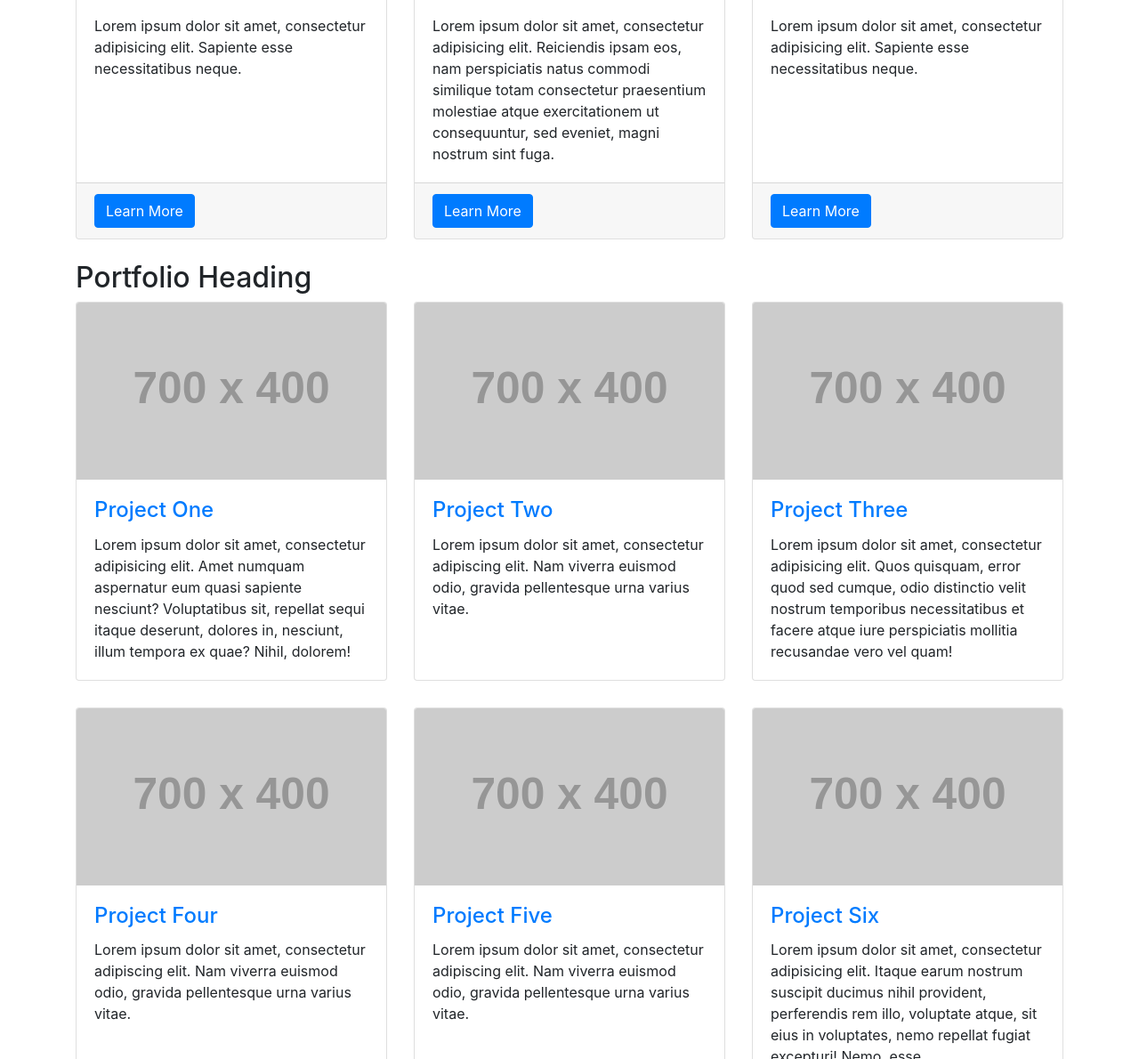
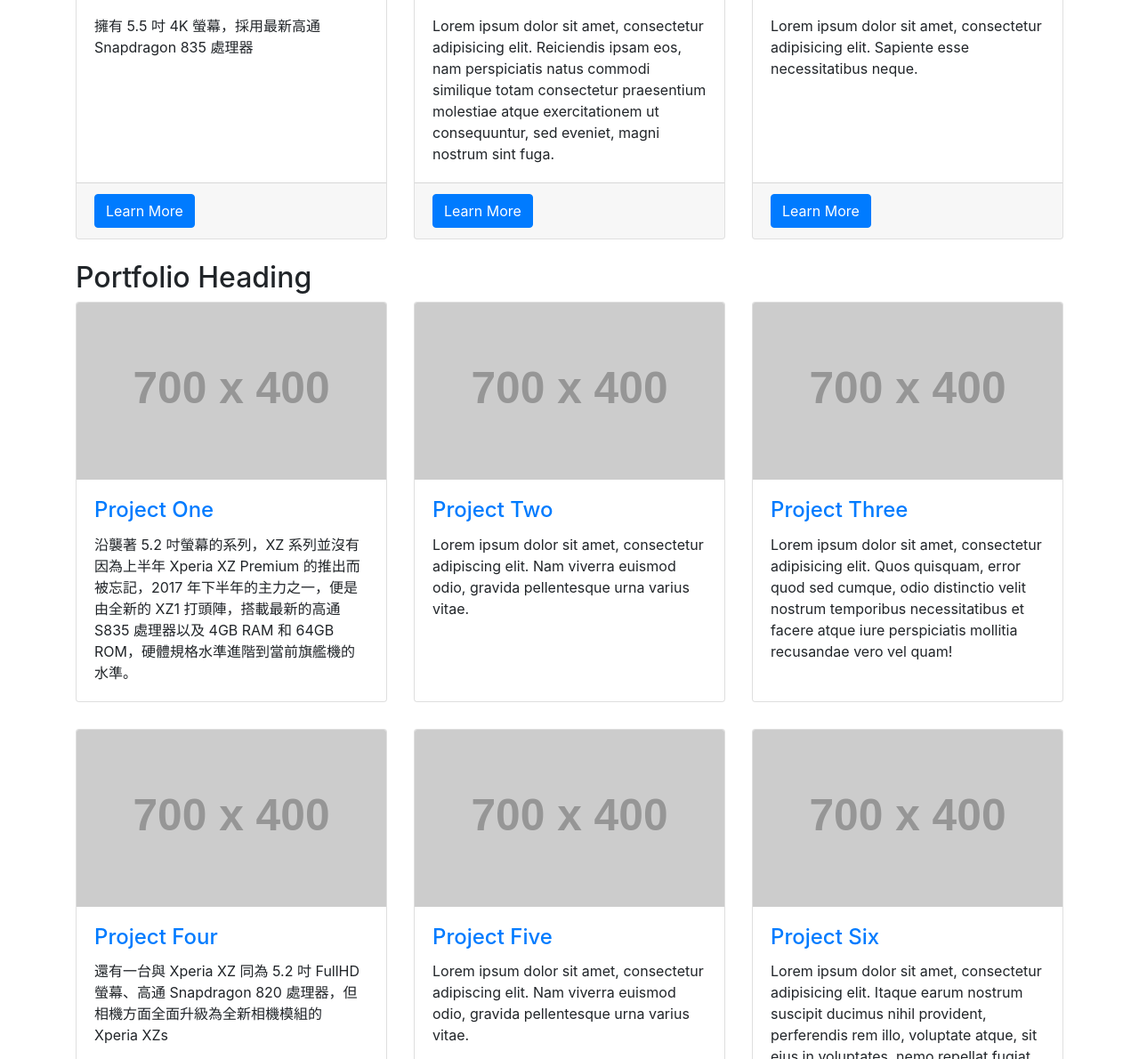
Before and after one commit to clut10537/git-Demo, a website: page index.html in a window 1280 px wide. Shown: the part 730-1920 px from the top of the page at 89% size. Drawn offline with Linux system fonts and the light colour scheme; placeholder pictures from the web are drawn by us.

Commit message:
SONY content

```diff
--- a/index.html
+++ b/index.html
@@ -129,7 +129,8 @@
           <div class="card h-100">
             <h4 class="card-header">Card Title</h4>
             <div class="card-body">
-              <p class="card-text">Lorem ipsum dolor sit amet, consectetur adipisicing elit. Sapiente esse necessitatibus neque.</p>
+              <p class="card-text">
+                擁有 5.5 吋 4K 螢幕，採用最新高通 Snapdragon 835 處理器
             </div>
             <div class="card-footer">
               <a href="#" class="btn btn-primary">Learn More</a>
@@ -172,7 +173,7 @@
               <h4 class="card-title">
                 <a href="#">Project One</a>
               </h4>
-              <p class="card-text">Lorem ipsum dolor sit amet, consectetur adipisicing elit. Amet numquam aspernatur eum quasi sapiente nesciunt? Voluptatibus sit, repellat sequi itaque deserunt, dolores in, nesciunt, illum tempora ex quae? Nihil, dolorem!</p>
+              <p class="card-text">沿襲著 5.2 吋螢幕的系列，XZ 系列並沒有因為上半年 Xperia XZ Premium 的推出而被忘記，2017 年下半年的主力之一，便是由全新的 XZ1 打頭陣，搭載最新的高通 S835 處理器以及 4GB RAM 和 64GB ROM，硬體規格水準進階到當前旗艦機的水準。</p>
             </div>
           </div>
         </div>
@@ -205,7 +206,7 @@
               <h4 class="card-title">
                 <a href="#">Project Four</a>
               </h4>
-              <p class="card-text">Lorem ipsum dolor sit amet, consectetur adipiscing elit. Nam viverra euismod odio, gravida pellentesque urna varius vitae.</p>
+              <p class="card-text">還有一台與 Xperia XZ 同為 5.2 吋 FullHD 螢幕、高通 Snapdragon 820 處理器，但相機方面全面升級為全新相機模組的 Xperia XZs</p>
             </div>
           </div>
         </div>
```
